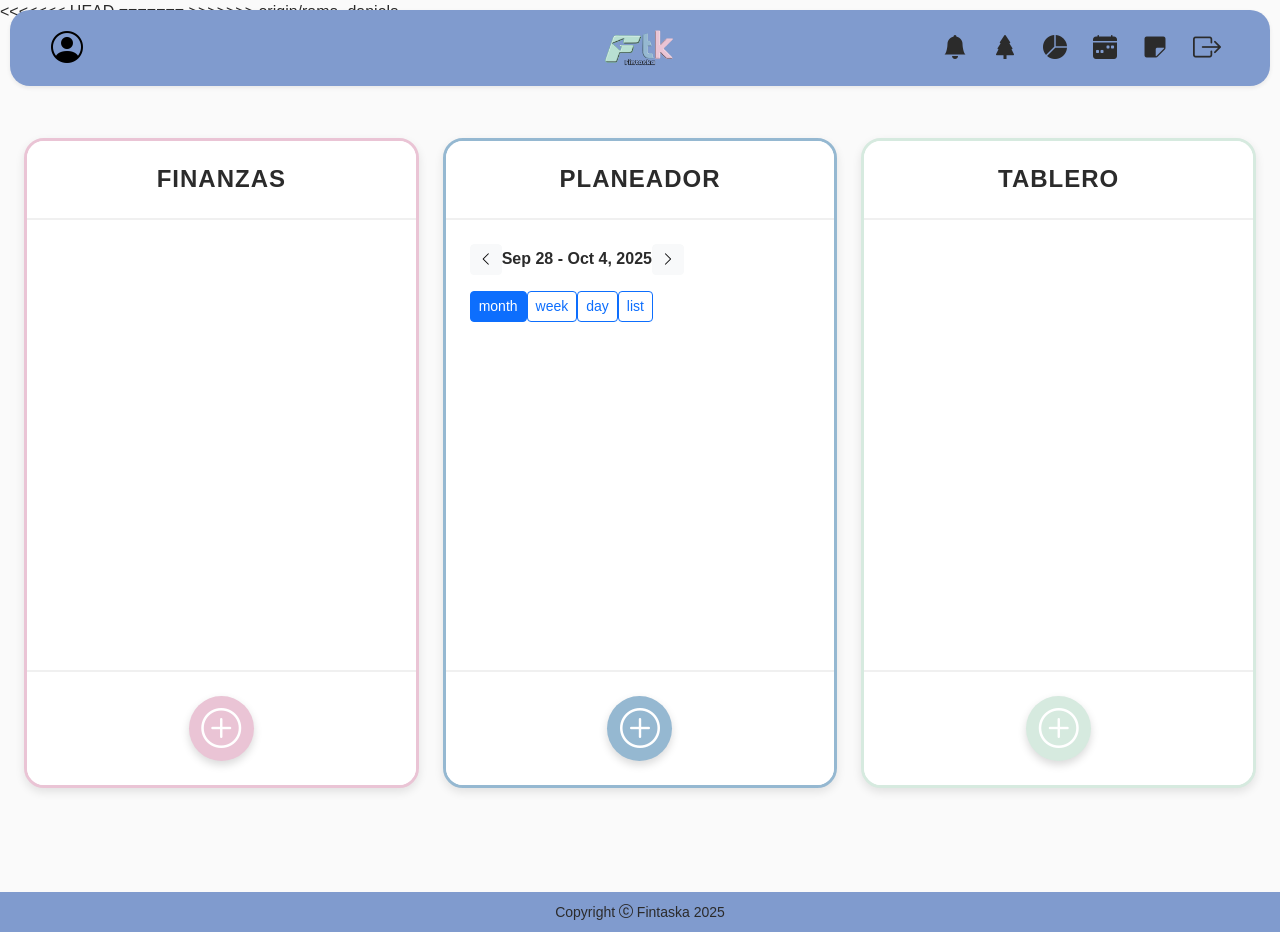
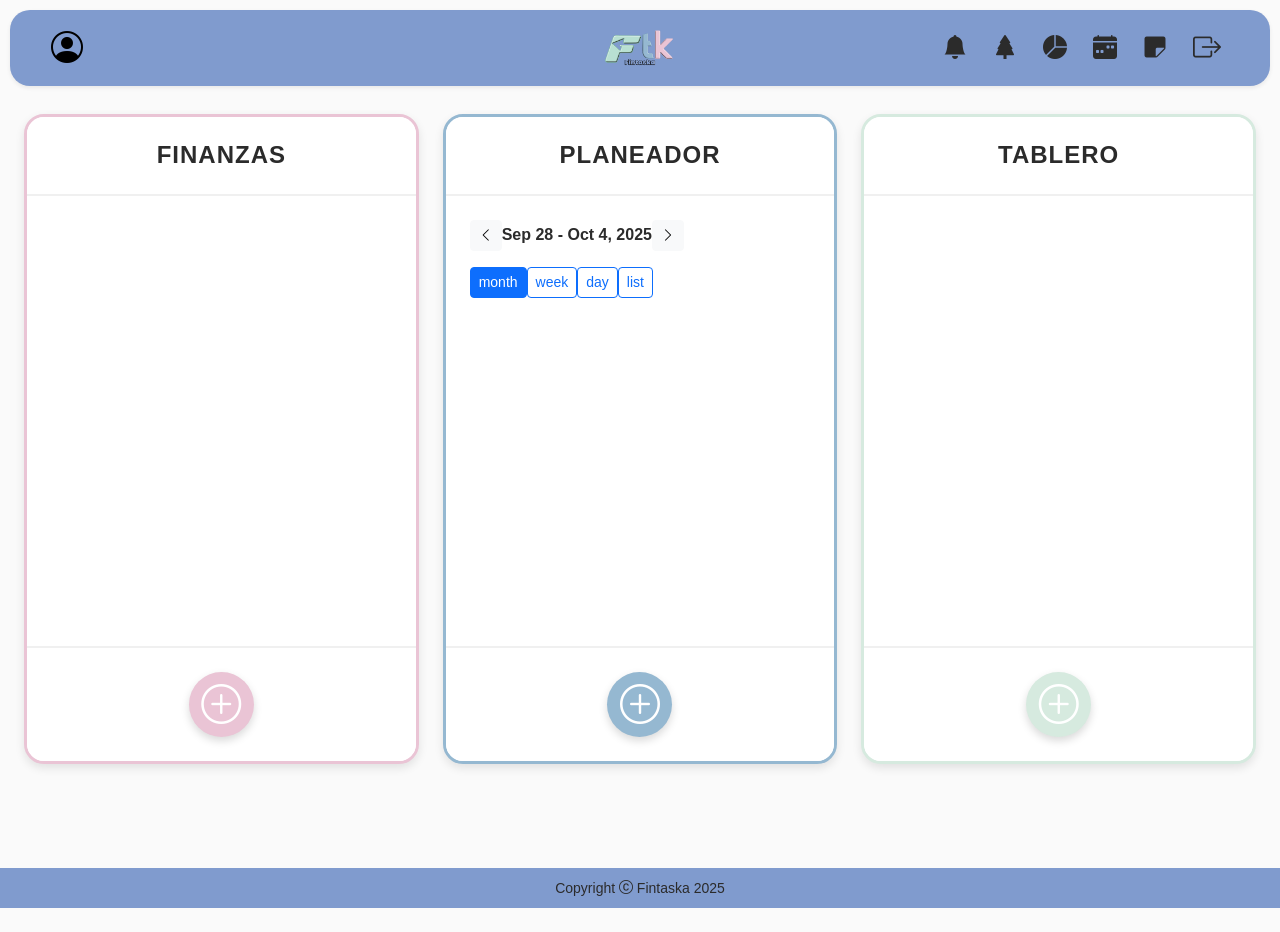
Before and after one commit to DanielaFajardo2315/fintaska_front, an Angular app: page / in a window 1280 px wide. After the commit the page ends 908 px from the top, so only its background shows below. Built offline with nearby package versions, Linux system fonts and the light colour scheme; a web font is replaced by a local one.

Commit message:
union de ramas

```diff
--- a/src/app/components/navbar/navbar.html
+++ b/src/app/components/navbar/navbar.html
@@ -1,8 +1,4 @@
-<<<<<<< HEAD
 <!-- NAVBAR -->
-
-=======
->>>>>>> origin/rama_daniela
 <nav class="navbar navbar-expand-lg navbar-dark fixed-top shadow-sm barra-nav" [ngClass]="theme" >
   <div class="container-fluid px-4 d-flex justify-content-between align-items-center">
 
--- a/src/app/components/navbar/navbar.ts
+++ b/src/app/components/navbar/navbar.ts
@@ -16,7 +16,7 @@ import Swal from 'sweetalert2';
 export class Navbar {
   @Input() theme: string = 'theme-default';
   private _loginService = inject(LoginService);
-  private _router = inject(Router);
+   private _router = inject(Router);
   showNotifications: boolean = false;
 
   isMenuCollapsed = true;
```
